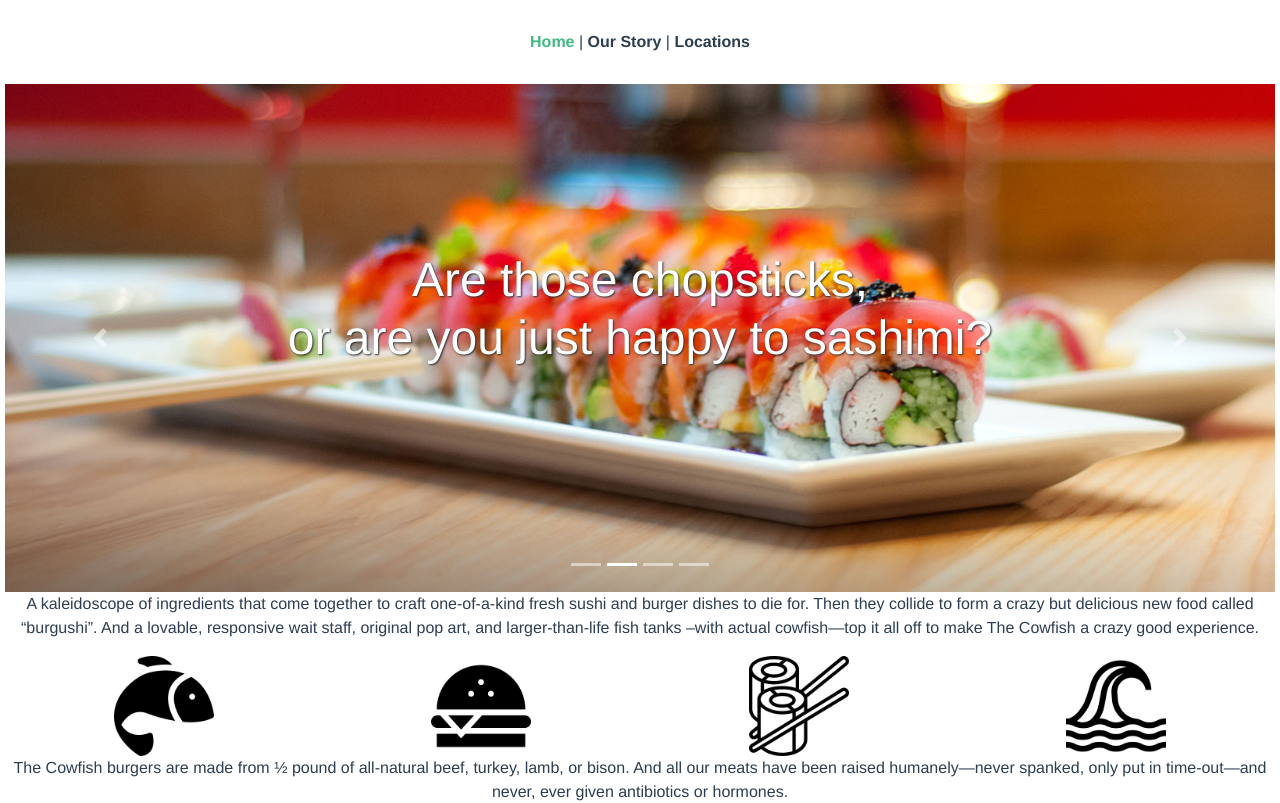
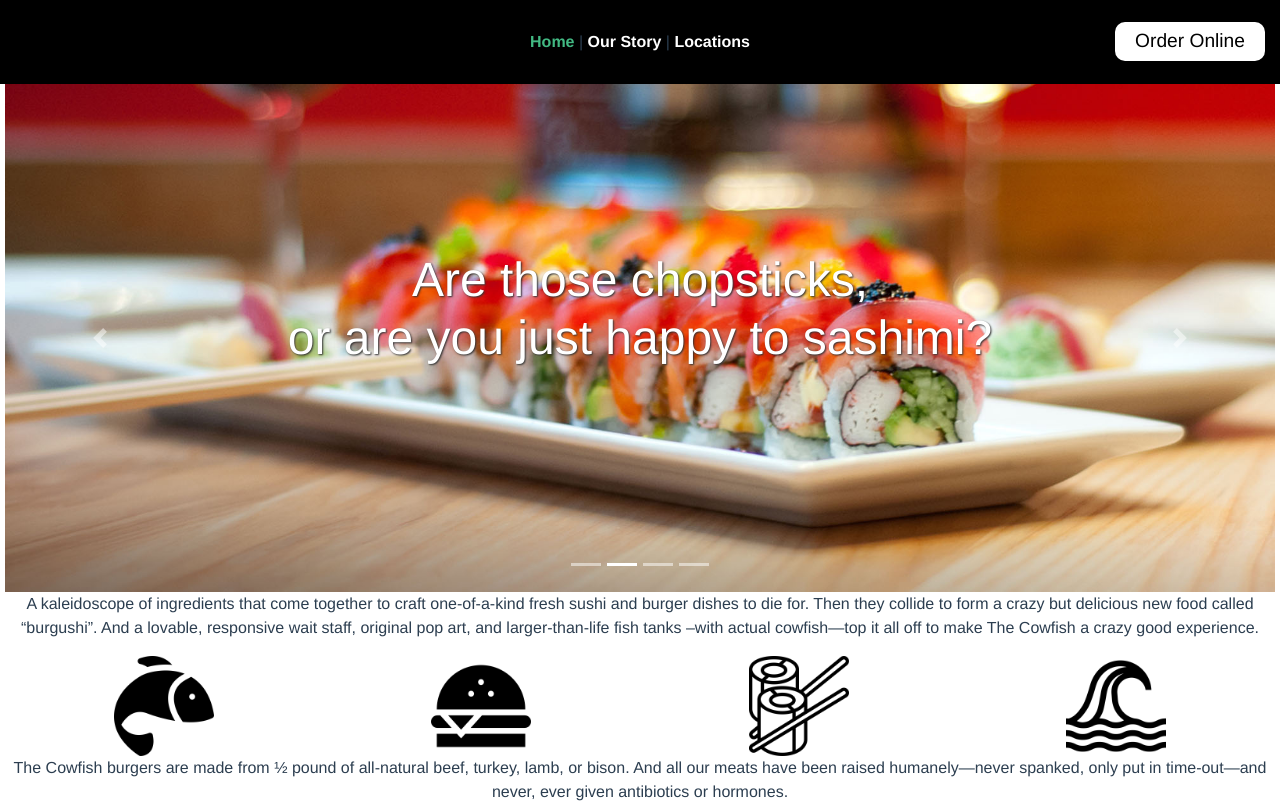
Before and after one commit to jaysnel/cowfish-design, a Vue app: page /#/ in a window 1280 px wide. Shown: the top 803 px of the page. Built offline with nearby package versions, Linux system fonts and the light colour scheme.

Commit message:
adding some things

```diff
--- a/src/App.vue
+++ b/src/App.vue
@@ -4,6 +4,9 @@
       <router-link to="/">Home</router-link> |
       <router-link to="/our-story">Our Story</router-link> |
       <router-link to="/locations">Locations</router-link>
+    </div>
+    <div id="order-online">
+      Order Online
     </div>
     <router-view/>
   </div>
@@ -20,14 +23,27 @@
 
 #nav {
   padding: 30px;
+  background: #000;
 }
 
 #nav a {
   font-weight: bold;
-  color: #2c3e50;
+  color: #fff;
 }
 
 #nav a.router-link-exact-active {
   color: #42b983;
 }
+
+#order-online {
+  background: #fff;
+  color: #000;
+  position: fixed;
+  top: 22px;
+  right: 15px;
+  width: 150px;
+  padding: 5px;
+  font-size: 1.2rem;
+  border-radius: 10px;
+}
 </style>
--- a/src/assets/css/main.css
+++ b/src/assets/css/main.css
@@ -9,3 +9,7 @@
 .social-icons-location i {
     margin: 0 20px 15px 0;
 }
+
+.home[data-v-fae5bece] {
+    margin: 0;
+}
--- a/src/views/home/DL.vue
+++ b/src/views/home/DL.vue
@@ -1,5 +1,5 @@
 <template>
-  <div>
+  <div class="dl-container">
     <b-carousel
       id="carousel-1"
       v-model="slide"
```
